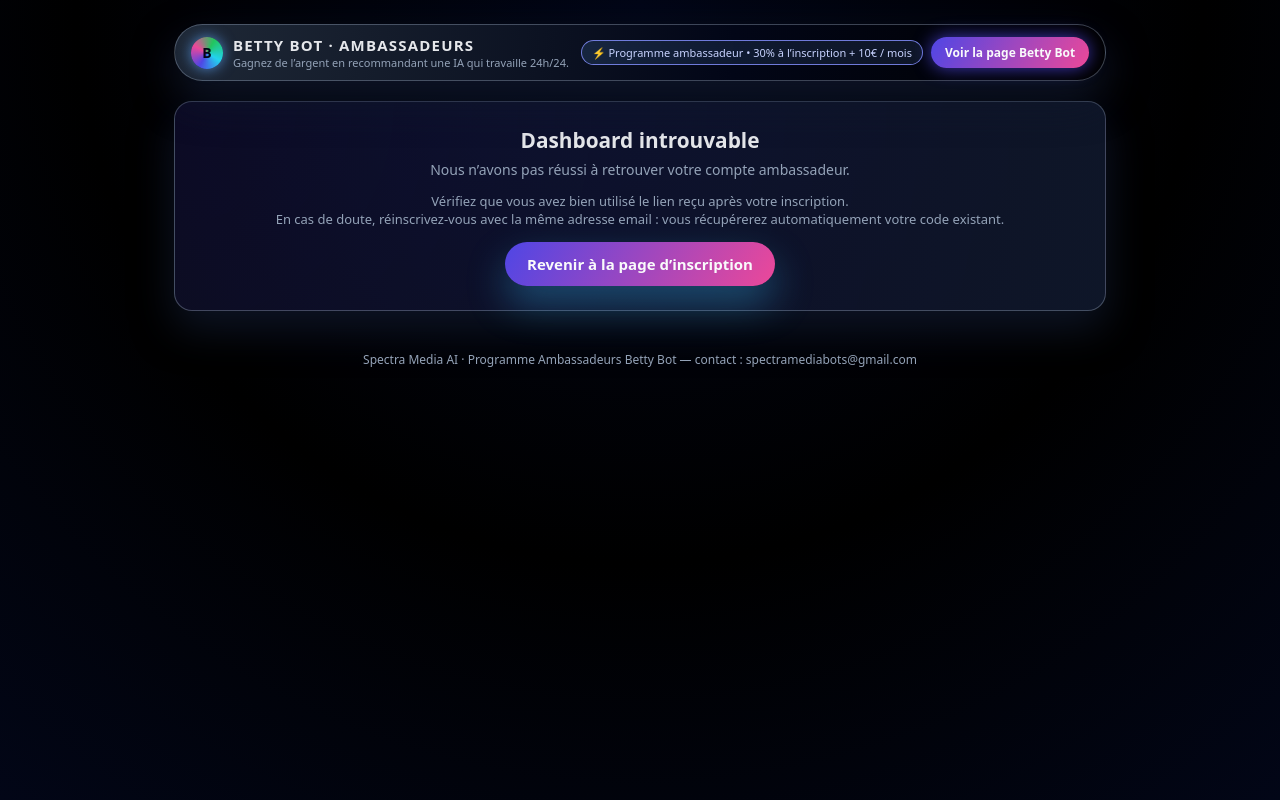
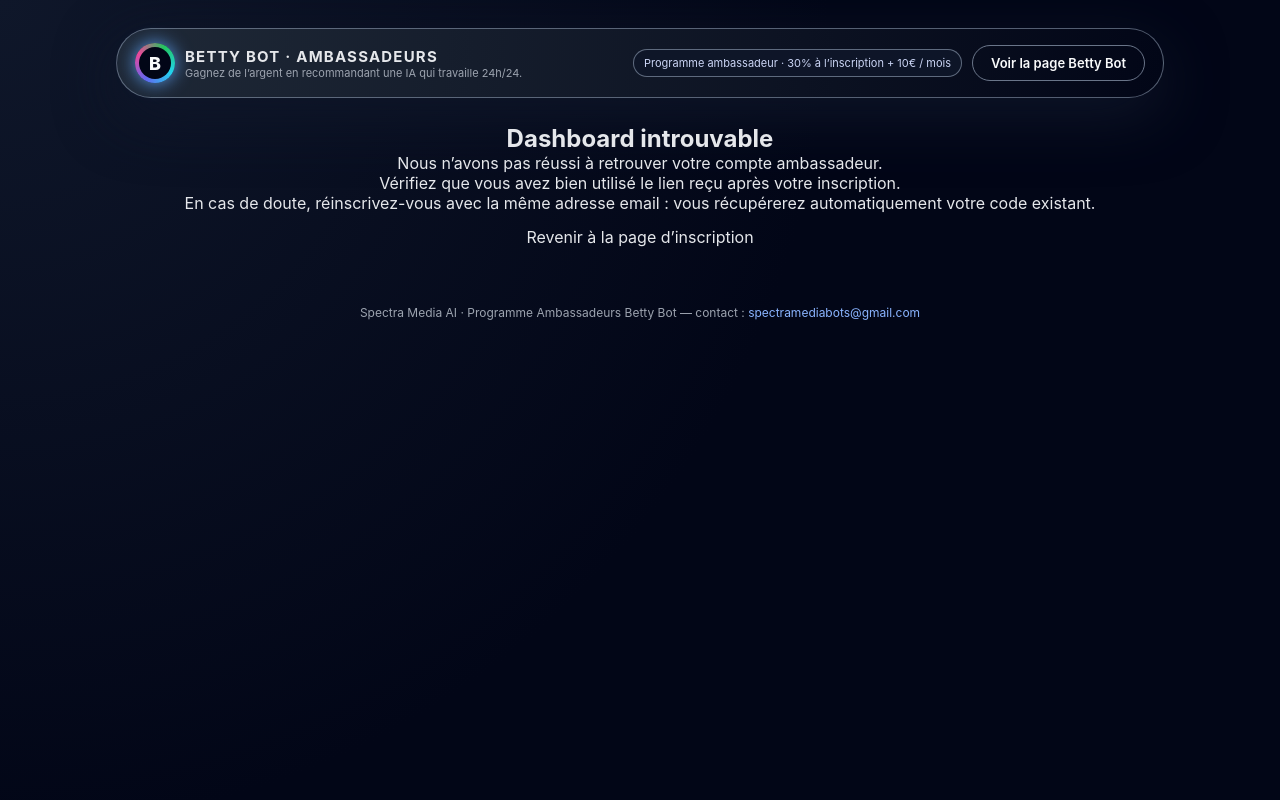
Before and after one commit to vincentbastille10/betty_bots_ambassador, a Flask app: page /dashboard in a window 1280 px wide. Run offline with Flask 3, Linux system fonts and the light colour scheme.

Commit message:
Update base.html

```diff
--- a/templates/base.html
+++ b/templates/base.html
@@ -2,362 +2,171 @@
 <html lang="fr">
 <head>
   <meta charset="UTF-8">
-  <title>{% block title %}Betty Bot · Ambassadeurs{% endblock %}</title>
+  <title>Betty Bot – Ambassadeurs</title>
   <meta name="viewport" content="width=device-width, initial-scale=1">
-
   <style>
-    :root {
+    :root{
       --bg: #020617;
-      --bg-soft: #020818;
-      --bg-card: #020617;
-      --border: #1e293b;
-      --accent: #4f46e5;
-      --accent-soft: #6366f1;
-      --accent-soft2: #22d3ee;
-      --accent-pink: #ec4899;
+      --bg-soft: #020617;
+      --card: #020617;
+      --primary: #6366f1;
+      --primary-soft: rgba(99,102,241,0.25);
+      --accent: #ec4899;
       --text: #e5e7eb;
-      --muted: #94a3b8;
-      --danger: #f97373;
-      --success: #22c55e;
-      --radius: 18px;
-      --shadow-card: 0 18px 40px rgba(15,23,42,0.85);
+      --muted: #9ca3af;
+      --border: rgba(148,163,184,0.4);
+      --radius-lg: 22px;
+      --radius-xl: 26px;
     }
-
-    * {
-      box-sizing: border-box;
+    *{box-sizing:border-box;margin:0;padding:0;}
+    body{
+      margin:0;
+      font-family:-apple-system,BlinkMacSystemFont,"SF Pro Text","Inter",system-ui,sans-serif;
+      background:
+        radial-gradient(circle at top left, #0f172a 0, #020617 55%),
+        radial-gradient(circle at bottom right, #020617 20%, #020617 80%);
+      color:var(--text);
+      min-height:100vh;
     }
-
-    html, body {
-      margin: 0;
-      padding: 0;
-      background: radial-gradient(circle at top, #020617 0, #000 55%, #020617 100%);
-      font-family: system-ui, -apple-system, BlinkMacSystemFont, "SF Pro Text",
-                   "Inter", "Segoe UI", sans-serif;
-      color: var(--text);
-      -webkit-font-smoothing: antialiased;
+    a{color:inherit;text-decoration:none;}
+    .page-wrap{
+      max-width:1080px;
+      margin:0 auto;
+      padding:28px 16px 40px;
     }
-
-    body {
-      min-height: 100vh;
-      display: flex;
-      flex-direction: column;
+    header.site-header{
+      display:flex;
+      align-items:center;
+      justify-content:space-between;
+      padding:14px 18px;
+      margin-bottom:26px;
+      border-radius:999px;
+      background:radial-gradient(circle at top left,#1f2937,#020617);
+      border:1px solid rgba(148,163,184,0.55);
+      box-shadow:0 18px 60px rgba(15,23,42,0.9);
     }
-
-    a {
-      color: inherit;
-      text-decoration: none;
+    .brand{
+      display:flex;
+      align-items:center;
+      gap:10px;
     }
-
-    a:hover {
-      text-decoration: underline;
-    }
-
-    .page-shell {
-      max-width: 1000px;
-      margin: 0 auto;
-      padding: 24px 16px 40px;
-    }
-
-    /* HEADER TOP BAR (brand proche de spectramedia.online) */
-    header {
-      display: flex;
-      align-items: center;
-      justify-content: space-between;
-      gap: 12px;
-      padding: 10px 16px;
-      margin-bottom: 10px;
-      border-radius: 999px;
-      border: 1px solid rgba(148,163,184,0.4);
-      background: radial-gradient(circle at top left, #1f2937, #020617 60%, #000 100%);
-      box-shadow: 0 18px 40px rgba(15,23,42,0.9);
-      position: sticky;
-      top: 8px;
-      z-index: 20;
-      backdrop-filter: blur(14px);
-    }
-
-    .brand {
-      display: flex;
-      align-items: center;
-      gap: 10px;
-    }
-
-    .brand-logo {
-      width: 32px;
-      height: 32px;
-      border-radius: 999px;
-      background: conic-gradient(
-        from 120deg,
-        #22d3ee,
-        #4f46e5,
-        #ec4899,
-        #22c55e,
-        #22d3ee
-      );
+    .brand-logo{
+      width:40px;
+      height:40px;
+      border-radius:999px;
+      background:conic-gradient(from 120deg,#22d3ee,#6366f1,#ec4899,#22c55e,#22d3ee);
+      padding:2px;
       display:flex;
       align-items:center;
       justify-content:center;
-      box-shadow: 0 0 14px rgba(96,165,250,0.75);
+      box-shadow:0 0 18px rgba(96,165,250,0.9);
+    }
+    .brand-logo-inner{
+      width:32px;
+      height:32px;
+      border-radius:999px;
+      background:#020617;
+      display:flex;
+      align-items:center;
+      justify-content:center;
+      color:#f9fafb;
+      font-weight:800;
+      font-size:18px;
+    }
+    .brand-text-title{
+      font-size:15px;
+      font-weight:700;
+      letter-spacing:.08em;
+    }
+    .brand-text-sub{
+      font-size:11px;
+      color:var(--muted);
+    }
+    .header-right{
+      display:flex;
+      align-items:center;
+      gap:10px;
+      flex-wrap:wrap;
+      justify-content:flex-end;
+    }
+    .badge-small{
+      font-size:11px;
+      padding:6px 10px;
+      border-radius:999px;
+      border:1px solid rgba(148,163,184,0.6);
+      background:rgba(15,23,42,0.9);
+      color:#cbd5f5;
+      white-space:nowrap;
+    }
+    .btn-pill{
+      padding:9px 18px;
+      border-radius:999px;
+      border:none;
+      cursor:pointer;
+      font-size:13px;
+      font-weight:600;
+      display:inline-flex;
+      align-items:center;
+      justify-content:center;
+      gap:6px;
+      background:linear-gradient(90deg,#6366f1,#ec4899);
+      color:#f9fafb;
+      box-shadow:0 0 18px rgba(236,72,153,0.7);
+    }
+    .btn-pill.secondary{
+      background:transparent;
+      border:1px solid rgba(148,163,184,0.7);
+      box-shadow:none;
     }
 
-    .brand-logo span {
-      font-size: 14px;
-      font-weight: 800;
-      color: #020617;
+    main{
+      margin-top:8px;
     }
 
-    header h1 {
-      font-size: 15px;
-      margin: 0;
-      letter-spacing: 0.08em;
-      text-transform: uppercase;
-      color: #e5e7eb;
+    .footer{
+      margin-top:40px;
+      padding:18px 4px 8px;
+      text-align:center;
+      font-size:12px;
+      color:var(--muted);
+    }
+    .footer a{
+      color:#8ab4ff;
     }
 
-    header .subtitle {
-      font-size: 11px;
-      color: var(--muted);
-    }
-
-    .header-actions {
-      display: flex;
-      align-items: center;
-      gap: 8px;
-      flex-wrap: wrap;
-    }
-
-    .pill {
-      font-size: 11px;
-      padding: 4px 10px;
-      border-radius: 999px;
-      border: 1px solid rgba(148,163,184,0.6);
-      color: var(--muted);
-      background: rgba(15,23,42,0.8);
-      white-space: nowrap;
-    }
-
-    .btn-primary-small {
-      font-size: 12px;
-      font-weight: 600;
-      padding: 7px 14px;
-      border-radius: 999px;
-      border: none;
-      cursor: pointer;
-      background: linear-gradient(120deg, var(--accent), var(--accent-pink));
-      color: #f9fafb;
-      box-shadow: 0 0 18px rgba(79,70,229,0.8);
-      display: inline-flex;
-      align-items: center;
-      gap: 6px;
-      text-decoration: none;
-    }
-
-    .btn-primary-small:hover {
-      filter: brightness(1.05);
-      text-decoration: none;
-    }
-
-    /* CONTENEUR PRINCIPAL */
-    main {
-      margin-top: 20px;
-    }
-
-    .card {
-      border-radius: var(--radius);
-      border: 1px solid rgba(148,163,184,0.4);
-      background: radial-gradient(circle at top left,
-                rgba(79,70,229,0.15),
-                rgba(15,23,42,0.96));
-      box-shadow: var(--shadow-card);
-      padding: 24px 22px;
-      margin-bottom: 20px;
-    }
-
-    .card h2 {
-      font-size: 1.3rem;
-      margin: 0 0 6px;
-    }
-
-    .card p.lead {
-      margin: 0 0 12px;
-      font-size: 14px;
-      color: var(--muted);
-    }
-
-    .muted {
-      color: var(--muted);
-      font-size: 13px;
-    }
-
-    .grid-2 {
-      display: grid;
-      grid-template-columns: minmax(0,1.2fr) minmax(0,1fr);
-      gap: 20px;
-    }
-
-    @media (max-width: 800px) {
-      header {
-        flex-direction: column;
-        align-items: flex-start;
-        border-radius: 18px;
+    @media (max-width:720px){
+      header.site-header{
+        flex-direction:column;
+        align-items:flex-start;
+        gap:10px;
       }
-
-      .grid-2 {
-        grid-template-columns: minmax(0,1fr);
+      .header-right{
+        width:100%;
+        justify-content:flex-start;
+        flex-wrap:wrap;
       }
     }
-
-    /* Boutons / inputs génériques utilisés dans les pages */
-    .btn-primary {
-      display: inline-flex;
-      align-items: center;
-      justify-content: center;
-      gap: 8px;
-      padding: 12px 22px;
-      border-radius: 999px;
-      border: none;
-      background: linear-gradient(120deg, var(--accent), var(--accent-pink));
-      color: #f9fafb;
-      font-weight: 600;
-      font-size: 15px;
-      cursor: pointer;
-      box-shadow: 0 18px 38px rgba(56,189,248,0.35);
-      text-decoration: none;
-      white-space: nowrap;
-    }
-
-    .btn-primary:hover {
-      filter: brightness(1.06);
-      text-decoration: none;
-    }
-
-    .btn-ghost {
-      display: inline-flex;
-      align-items: center;
-      justify-content: center;
-      gap: 8px;
-      padding: 11px 18px;
-      border-radius: 999px;
-      border: 1px solid rgba(148,163,184,0.5);
-      background: rgba(15,23,42,0.75);
-      color: var(--muted);
-      font-size: 13px;
-      cursor: pointer;
-      text-decoration: none;
-    }
-
-    .field-group {
-      margin-bottom: 14px;
-    }
-
-    .field-label {
-      font-size: 13px;
-      margin-bottom: 4px;
-      color: var(--muted);
-    }
-
-    input, select, textarea {
-      width: 100%;
-      padding: 9px 11px;
-      border-radius: 10px;
-      border: 1px solid rgba(51,65,85,0.9);
-      background: rgba(2,6,23,0.9);
-      color: var(--text);
-      font-size: 14px;
-      outline: none;
-    }
-
-    input:focus, select:focus, textarea:focus {
-      border-color: var(--accent-soft);
-      box-shadow: 0 0 0 1px rgba(99,102,241,0.6);
-    }
-
-    textarea {
-      min-height: 90px;
-      resize: vertical;
-    }
-
-    .hint {
-      font-size: 11px;
-      color: var(--muted);
-      margin-top: 4px;
-    }
-
-    .tag {
-      display: inline-flex;
-      align-items: center;
-      padding: 2px 8px;
-      border-radius: 999px;
-      background: rgba(15,23,42,0.9);
-      border: 1px solid rgba(148,163,184,0.5);
-      font-size: 11px;
-      color: var(--muted);
-      gap: 4px;
-    }
-
-    .badge-commission {
-      display: inline-flex;
-      align-items: center;
-      gap: 6px;
-      padding: 6px 10px;
-      border-radius: 999px;
-      background: rgba(22,163,74,0.1);
-      border: 1px solid rgba(22,163,74,0.75);
-      color: #bbf7d0;
-      font-size: 11px;
-    }
-
-    .text-center { text-align: center; }
-    .text-right { text-align: right; }
-
-    .sep {
-      height: 1px;
-      border-radius: 999px;
-      background: radial-gradient(circle at center,
-                  rgba(148,163,184,0.8),
-                  rgba(15,23,42,0.8));
-      opacity: 0.45;
-      margin: 14px 0;
-    }
-
-    footer {
-      margin-top: auto;
-      padding: 20px 16px 28px;
-      text-align: center;
-      font-size: 12px;
-      color: var(--muted);
-    }
-
-    .pill-ambassador {
-      background: radial-gradient(circle at top left,
-        rgba(96,165,250,0.15),
-        rgba(15,23,42,0.95));
-      border-color: rgba(129,140,248,0.85);
-      color: #c7d2fe;
-    }
   </style>
-
-  {% block head_extra %}{% endblock %}
 </head>
 <body>
-  <div class="page-shell">
-
-    <header>
+  <div class="page-wrap">
+    <header class="site-header">
       <div class="brand">
         <div class="brand-logo">
-          <span>B</span>
+          <div class="brand-logo-inner">B</div>
         </div>
         <div>
-          <h1>Betty Bot · Ambassadeurs</h1>
-          <div class="subtitle">Gagnez de l’argent en recommandant une IA qui travaille 24h/24.</div>
+          <div class="brand-text-title">BETTY BOT · AMBASSADEURS</div>
+          <div class="brand-text-sub">
+            Gagnez de l’argent en recommandant une IA qui travaille 24h/24.
+          </div>
         </div>
       </div>
-
-      <div class="header-actions">
-        <div class="pill pill-ambassador">
-          ⚡ Programme ambassadeur • 30% à l’inscription + 10€ / mois
+      <div class="header-right">
+        <div class="badge-small">
+          Programme ambassadeur · 30% à l’inscription + 10€ / mois
         </div>
-        <a href="https://www.spectramedia.online/" class="btn-primary-small" target="_blank" rel="noopener">
+        <a class="btn-pill secondary" href="https://www.spectramedia.online/" target="_blank" rel="noopener">
           Voir la page Betty Bot
         </a>
       </div>
@@ -367,13 +176,10 @@
       {% block content %}{% endblock %}
     </main>
 
-    <footer>
+    <div class="footer">
       Spectra Media AI · Programme Ambassadeurs Betty Bot — contact :
       <a href="mailto:spectramediabots@gmail.com">spectramediabots@gmail.com</a>
-    </footer>
-
+    </div>
   </div>
-
-  {% block scripts %}{% endblock %}
 </body>
 </html>
```
